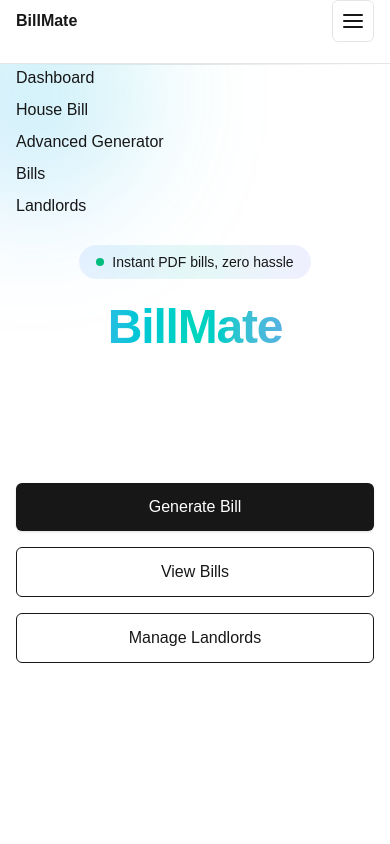
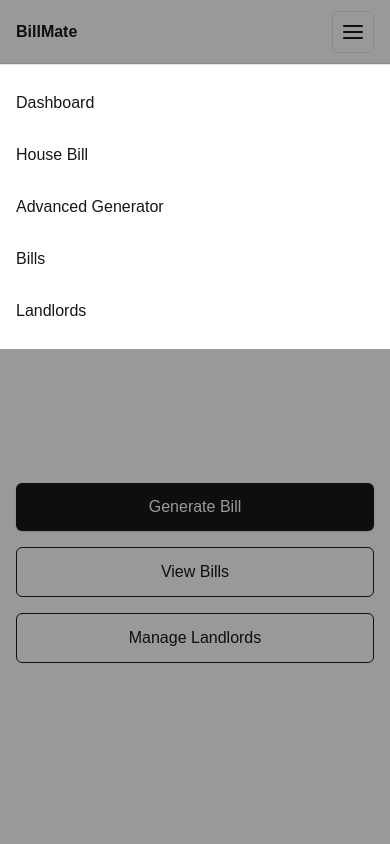
Before and after one commit to ShadowChaser/billgenerator, a Next.js app: page / in a window 390 px wide. Both pictures are taken after a click on the button "Toggle navigation menu". Shown: the top 844 px of the page. Built offline with nearby package versions, Linux system fonts and the light colour scheme.

Commit message:
header mobile fix

```diff
--- a/src/components/HeaderNav.tsx
+++ b/src/components/HeaderNav.tsx
@@ -5,7 +5,7 @@ import Link from "next/link";
 export default function HeaderNav() {
   const [open, setOpen] = useState(false);
   return (
-    <header className="border-b border-black/10 dark:border-white/10 h-16">
+    <header className="border-b border-black/10 dark:border-white/10 h-16 relative">
       <div className="max-w-6xl mx-auto px-4 h-full flex flex-wrap items-center justify-between gap-3">
         <Link href="/" className="font-semibold text-base sm:text-lg">
           BillMate
@@ -26,15 +26,38 @@ export default function HeaderNav() {
           </svg>
         </button>
 
+        {/* Mobile overlay */}
+        {open && (
+          <button
+            aria-label="Close navigation menu"
+            className="fixed inset-0 z-40 bg-black/40 sm:hidden"
+            onClick={() => setOpen(false)}
+          />
+        )}
+
         {/* Nav links */}
         <nav
-          className={`${open ? "flex" : "hidden"} w-full flex-col gap-2 mt-3 sm:mt-0 sm:w-auto sm:flex sm:flex-row sm:items-center sm:gap-3`}
+          className={
+            open
+              ? "fixed top-16 left-0 right-0 z-50 sm:static sm:z-auto bg-background sm:bg-transparent border-t border-black/10 dark:border-white/10 sm:border-0 p-4 sm:p-0 flex flex-col sm:flex-row gap-2 sm:gap-3"
+              : "hidden sm:flex sm:flex-row sm:items-center sm:gap-3"
+          }
         >
-          <Link href="/dashboard">Dashboard</Link>
-          <Link href="/bills/new">House Bill</Link>
-          <Link href="/bills/advanced">Advanced Generator</Link>
-          <Link href="/bills">Bills</Link>
-          <Link href="/landlords">Landlords</Link>
+          <Link href="/dashboard" onClick={() => setOpen(false)} className="block py-2.5 sm:py-0">
+            Dashboard
+          </Link>
+          <Link href="/bills/new" onClick={() => setOpen(false)} className="block py-2.5 sm:py-0">
+            House Bill
+          </Link>
+          <Link href="/bills/advanced" onClick={() => setOpen(false)} className="block py-2.5 sm:py-0">
+            Advanced Generator
+          </Link>
+          <Link href="/bills" onClick={() => setOpen(false)} className="block py-2.5 sm:py-0">
+            Bills
+          </Link>
+          <Link href="/landlords" onClick={() => setOpen(false)} className="block py-2.5 sm:py-0">
+            Landlords
+          </Link>
         </nav>
       </div>
     </header>
```
